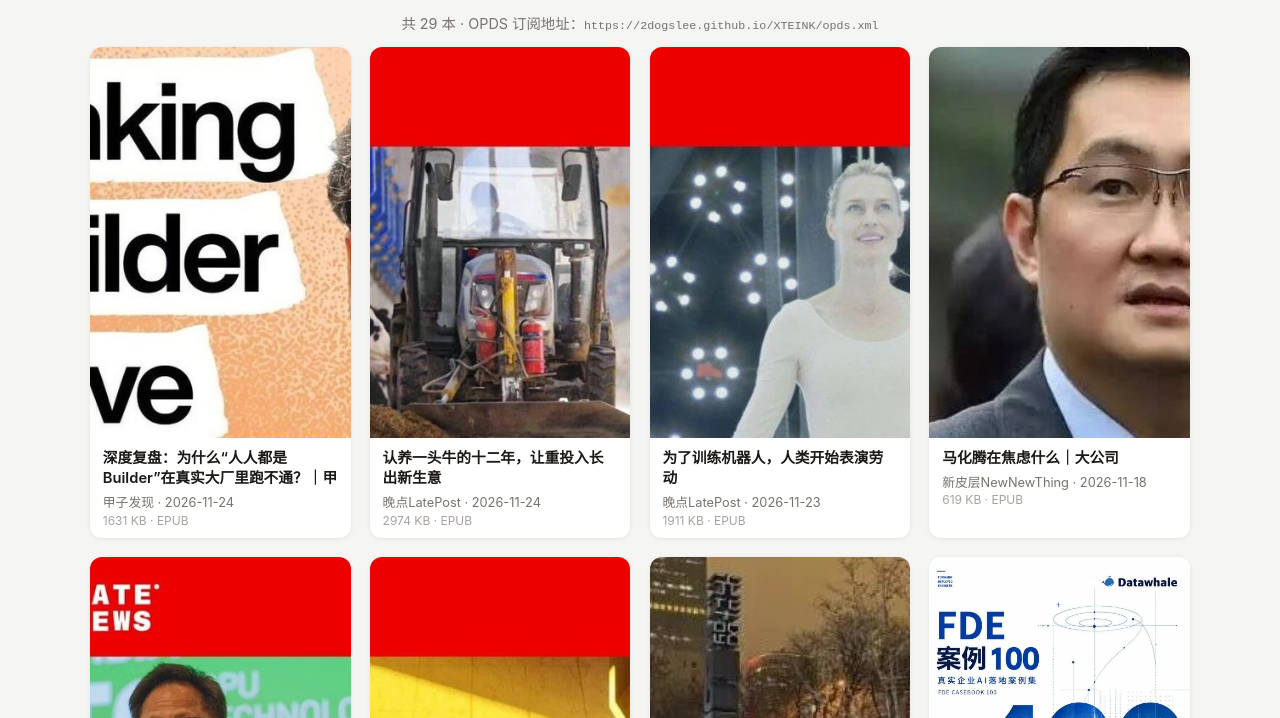
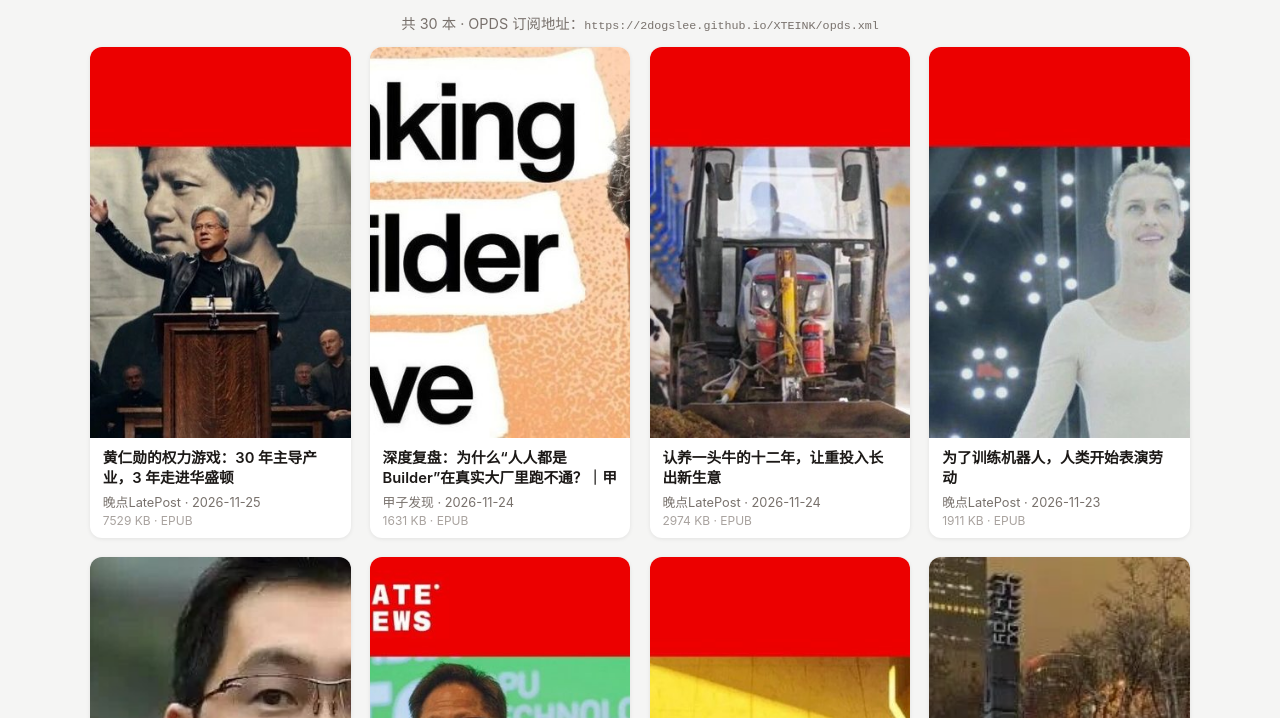
Before and after one commit to 2DogsLee/XTEINK, a plain HTML site: page index.html in a window 1280 px wide. Shown: the part 82-800 px from the top of the page. Drawn offline with Linux system fonts and the light colour scheme.

Commit message:
chore: 重建目录

```diff
--- a/index.html
+++ b/index.html
@@ -17,8 +17,16 @@ p.hint{text-align:center;color:#78716c;font-size:.9em;}
 .size{font-size:.75em;color:#a8a29e;margin-top:.15em;}
 </style></head><body>
 <h1>📚 XTEINK 书库</h1>
-<p class="hint">共 29 本 · OPDS 订阅地址：<code>https://2dogslee.github.io/XTEINK/opds.xml</code></p>
+<p class="hint">共 30 本 · OPDS 订阅地址：<code>https://2dogslee.github.io/XTEINK/opds.xml</code></p>
 <div class="grid">
+    <div class="card">
+      <a href="books/%E6%99%9A%E7%82%B9LatePost-%E9%BB%84%E4%BB%81%E5%8B%8B%E7%9A%84%E6%9D%83%E5%8A%9B%E6%B8%B8%E6%88%8F%EF%BC%9A30_%E5%B9%B4%E4%B8%BB%E5%AF%BC%E4%BA%A7%E4%B8%9A%EF%BC%8C3_%E5%B9%B4%E8%B5%B0%E8%BF%9B%E5%8D%8E%E7%9B%9B%E9%A1%BF.epub"><img src="covers/44988605b950.jpg"/></a>
+      <div class="info">
+        <div class="title"><a href="books/%E6%99%9A%E7%82%B9LatePost-%E9%BB%84%E4%BB%81%E5%8B%8B%E7%9A%84%E6%9D%83%E5%8A%9B%E6%B8%B8%E6%88%8F%EF%BC%9A30_%E5%B9%B4%E4%B8%BB%E5%AF%BC%E4%BA%A7%E4%B8%9A%EF%BC%8C3_%E5%B9%B4%E8%B5%B0%E8%BF%9B%E5%8D%8E%E7%9B%9B%E9%A1%BF.epub">黄仁勋的权力游戏：30 年主导产业，3 年走进华盛顿</a></div>
+        <div class="author">晚点LatePost · 2026-11-25</div>
+        <div class="size">7529 KB · EPUB</div>
+      </div>
+    </div>
     <div class="card">
       <a href="books/%E7%94%B2%E5%AD%90%E5%8F%91%E7%8E%B0-%E6%B7%B1%E5%BA%A6%E5%A4%8D%E7%9B%98%EF%BC%9A%E4%B8%BA%E4%BB%80%E4%B9%88%E2%80%9C%E4%BA%BA%E4%BA%BA%E9%83%BD%E6%98%AFBuilder%E2%80%9D%E5%9C%A8%E7%9C%9F%E5%AE%9E%E5%A4%A7%E5%8E%82%E9%87%8C%E8%B7%91%E4%B8%8D%E9%80%9A%EF%BC%9F%EF%BD%9C%E7%94%B2%E5%AD%90%E5%8F%91%E7%8E%B0.epub"><img src="covers/2a664bd6f098.jpg"/></a>
       <div class="info">
```
Also changed, not shown: opds.xml (+13 -1 lines), covers/44988605b950.jpg (added).
